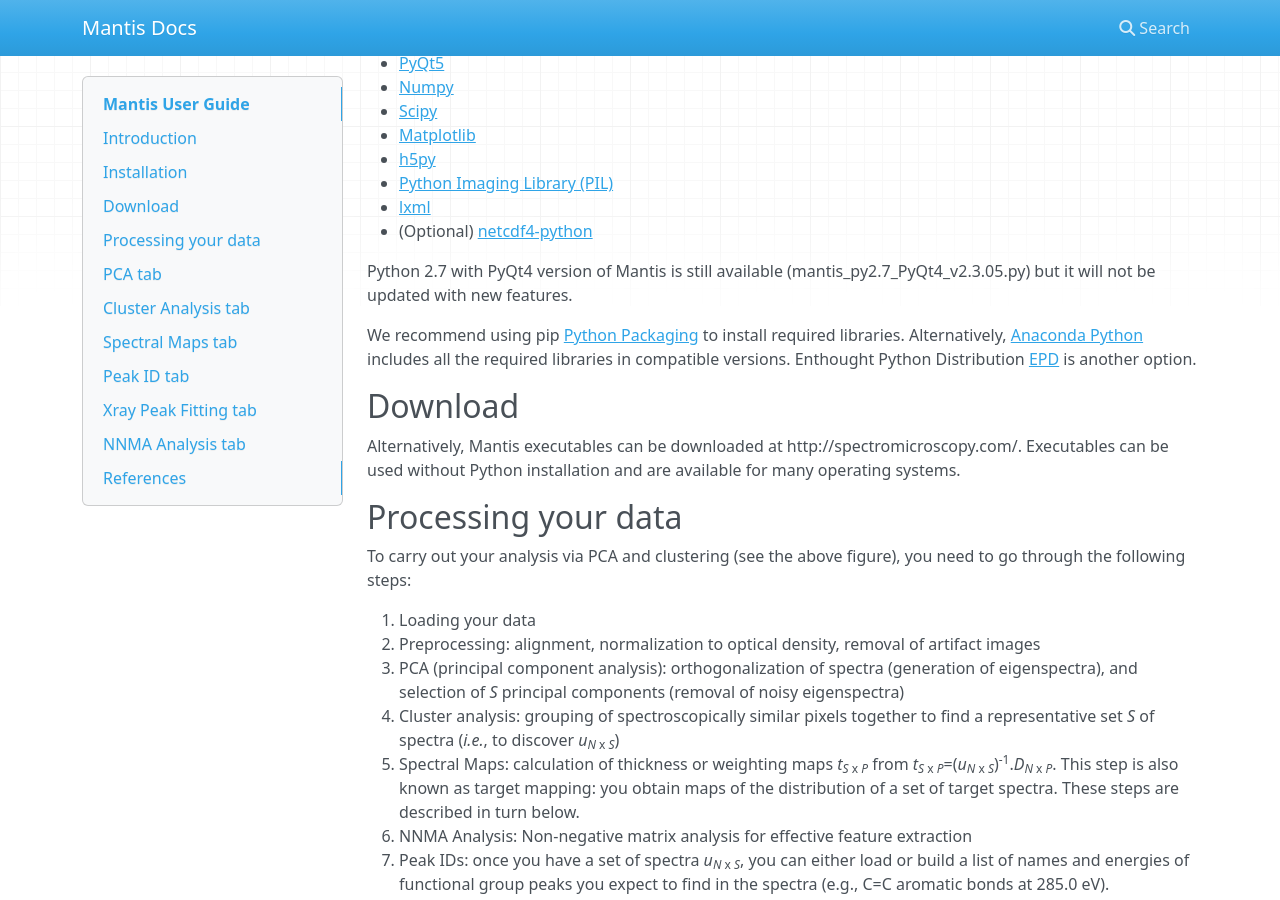
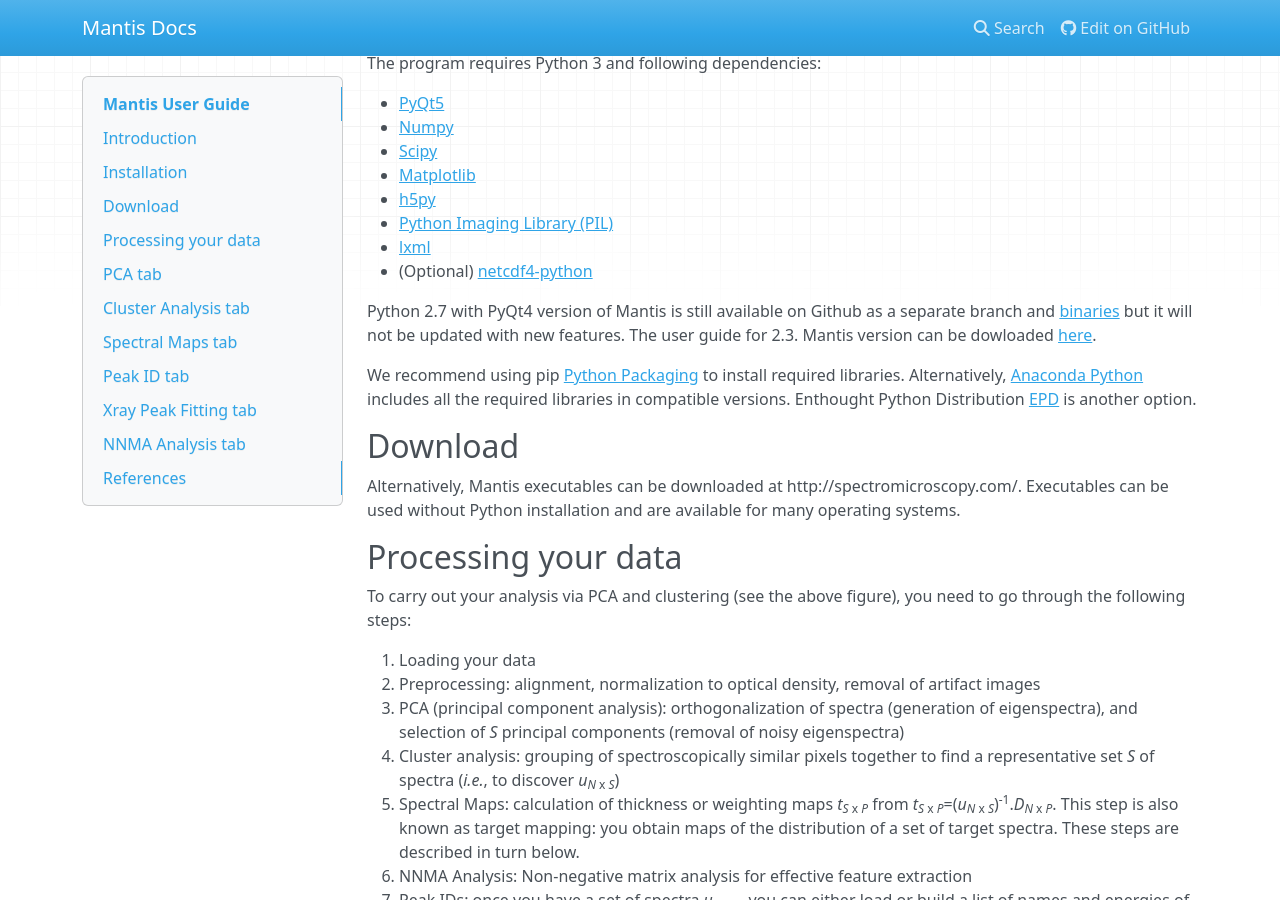
Before and after one commit to mlerotic/spectromicroscopy, an MkDocs documentation site: the page built from docs/index.md, in a window 1280 px wide and 900 px high, scrolled down 1461 px. Built offline with MkDocs 1.6.1, drawn with Linux system fonts in a browser that asks for light colours; nearby versions of some CDN libraries; some of the changed text lies outside the part shown.

Commit message:
add link to the release and site info

```diff
--- a/docs/index.md
+++ b/docs/index.md
@@ -30,7 +32,7 @@
  - [lxml](https://lxml.de/)
  - (Optional) [netcdf4-python](http://code.google.com/p/netcdf4-python/)
 
-Python 2.7 with PyQt4 version of Mantis is still available (mantis_py2.7_PyQt4_v2.3.05.py) but it will not be updated with new features.
+Python 2.7 with PyQt4 version of Mantis is still available on Github as a separate branch and [binaries](https://github.com/mlerotic/spectromicroscopy/releases/tag/2.3.02) but it will not be updated with new features. The user guide for 2.3. Mantis version can be dowloaded [here](https://github.com/mlerotic/spectromicroscopy/files/5944025/UserGuide_2.3.02.pdf).
 
 We recommend using pip [Python Packaging](https://packaging.python.org/tutorials/installing-packages/) to install required libraries. Alternatively, [Anaconda Python](http://docs.continuum.io/anaconda/)  includes all the required libraries in compatible versions. Enthought Python Distribution [EPD](http://www.enthought.com/products/epd.php) is another option.
 
--- a/mkdocs.yml
+++ b/mkdocs.yml
@@ -1 +1,5 @@
 site_name: Mantis Docs
+site_url: https://spectromicroscopy.com/
+repo_url: https://github.com/mlerotic/spectromicroscopy
+site_description: MANTiS - Multivariate ANalysis Tool for Spectromicroscopy User Guide.
+site_author: Mirna Lerotic
```
Also changed, not shown: other parts of docs/index.md (+2 -0 lines).
